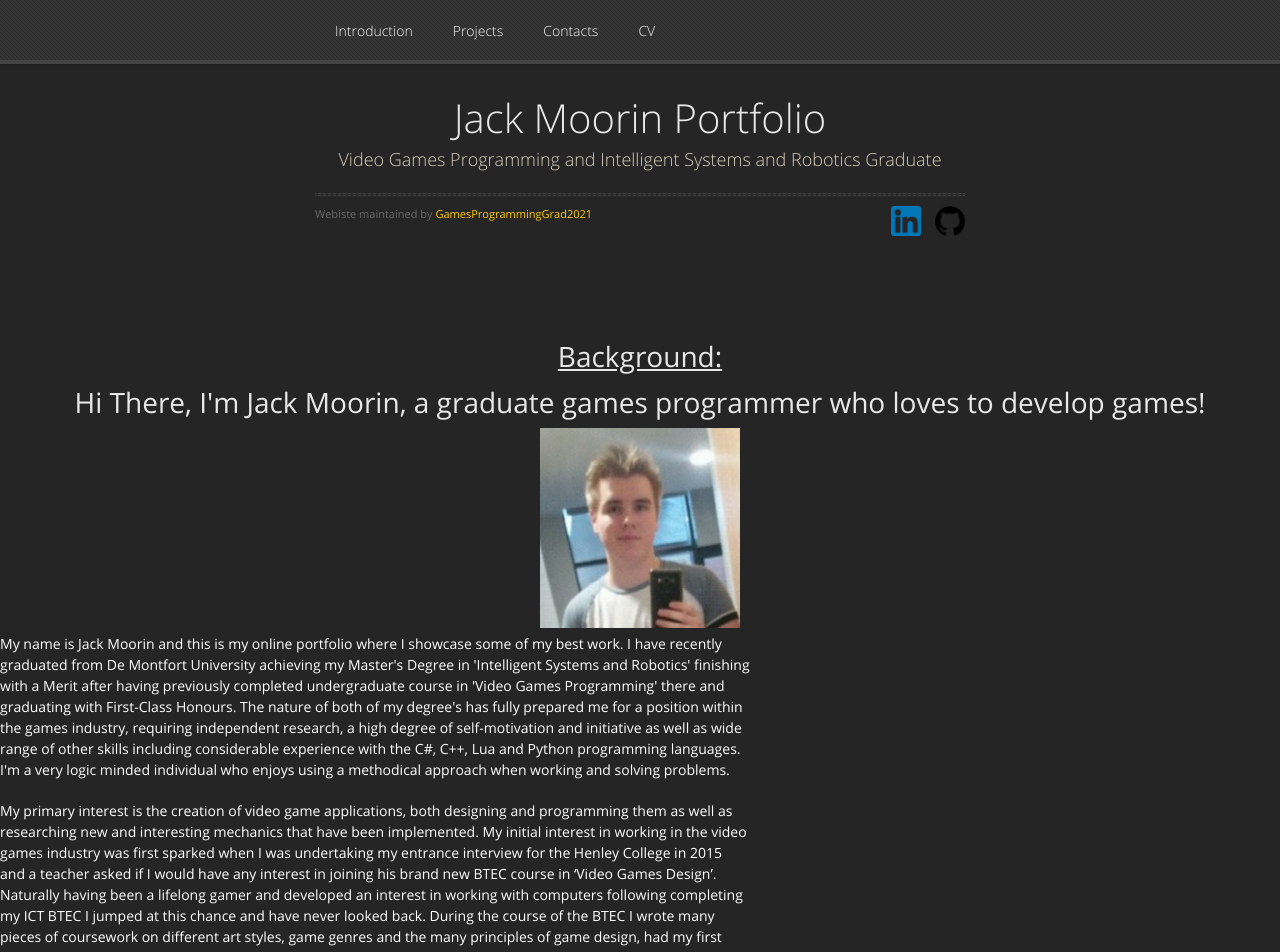
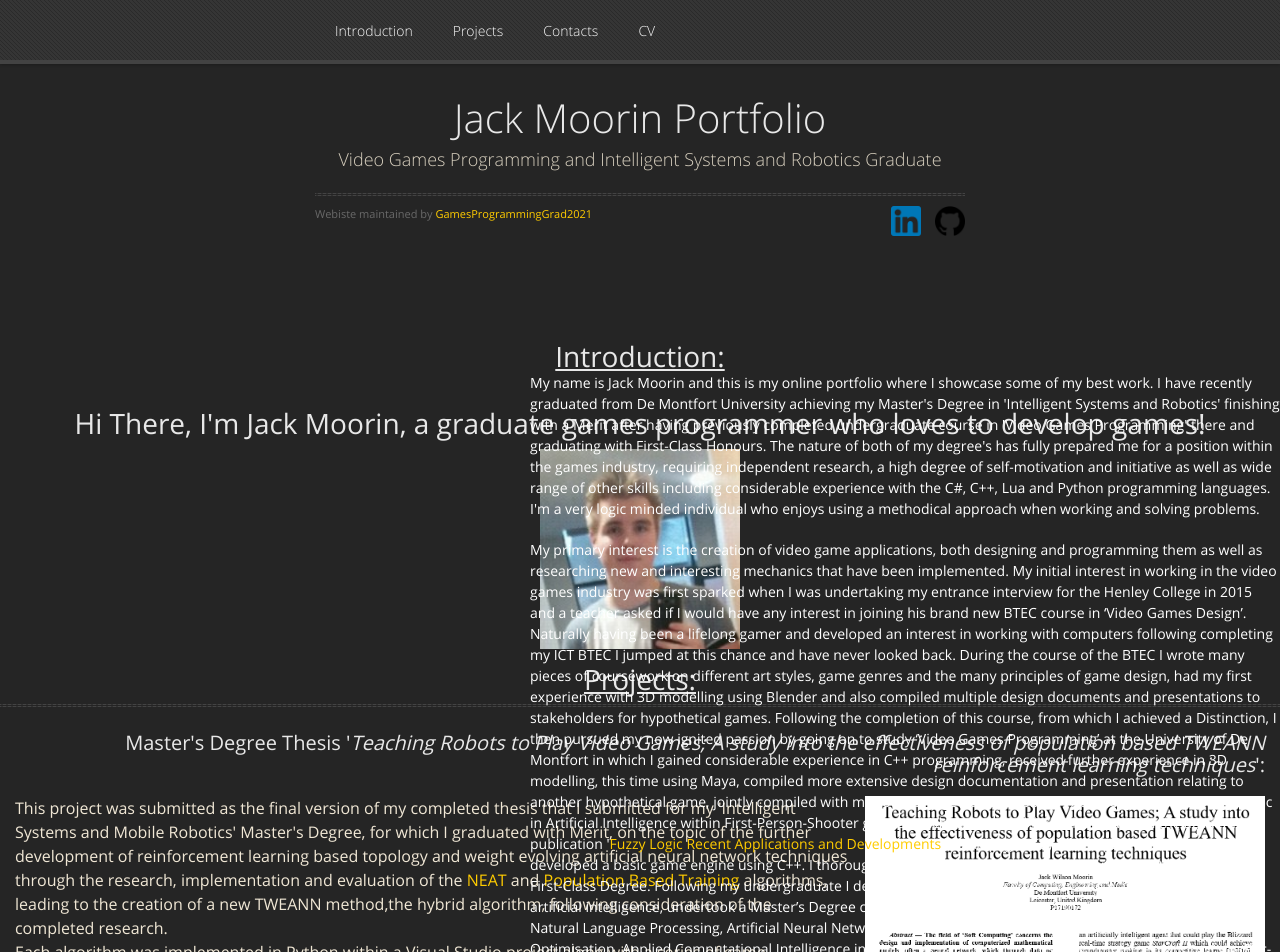
Before and after one commit to GamesProgrammingGrad2021/GamesProgrammingGrad2021.github.io, a Jekyll site: the page built from index.md, in a window 1280 px wide and 1400 px high. Shown: the top 952 px of the window. Built offline with Jekyll 4.4.1, drawn with Linux system fonts in a browser that asks for light colours; nearby versions of some CDN libraries; our own code applies the rules of GitHub Pages for plain Markdown files.

Commit message:
Update default.html

```diff
--- a/_layouts/default.html
+++ b/_layouts/default.html
@@ -27,7 +27,7 @@
 	color: white;
     }
 	.introduction_text {
-	position: relative;
+	position: absolute;
 	top: 10%;
 	right: 0px;
 	width: 750px;
@@ -193,7 +193,8 @@
 	<!-- Introduction w/o Image -->
 	<div id="intro" style="padding-top: 0px;">
 		<div class="introduction">
-			<h1 style="padding-bottom: 5px;"><u>Background:</u></h1>
+			<h1 style="padding-bottom: 5px;"><u>Introduction:</u></h1>
+			<br>
 			<h1>
 			Hi There,
 			I'm Jack Moorin, a graduate games programmer who loves to develop games!</h1>
```
